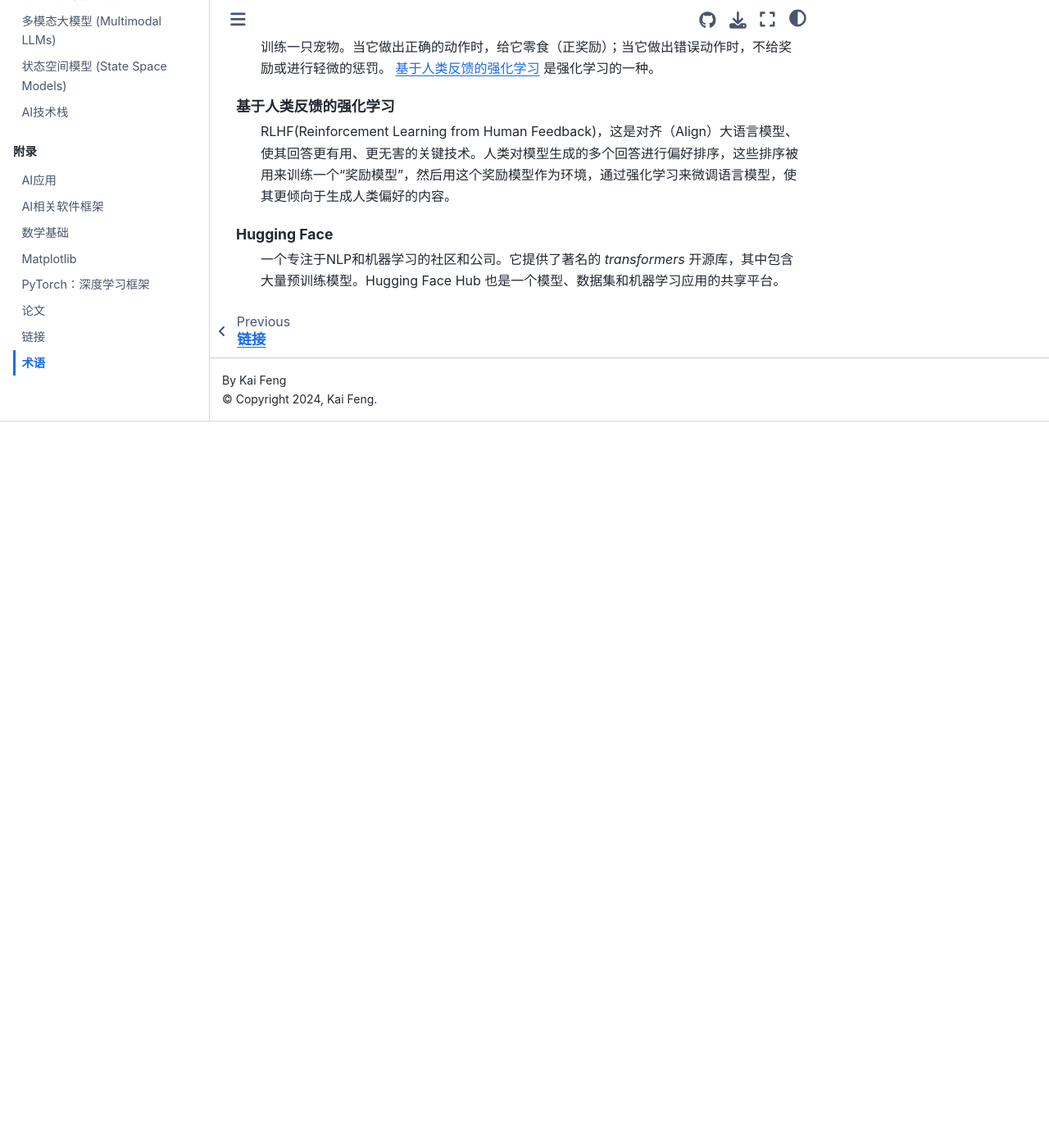
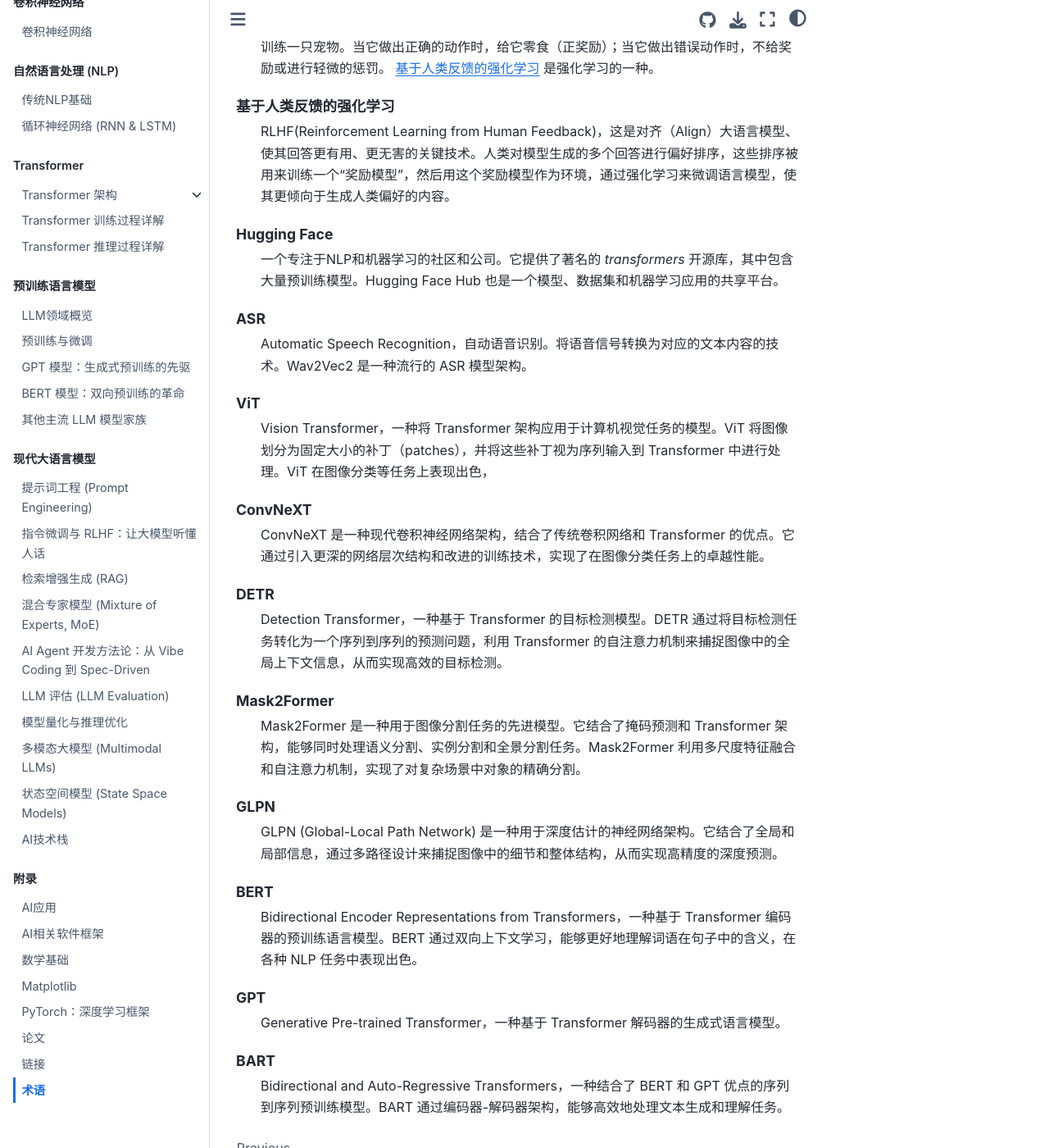
Before and after one commit to kaifeng/llm-learn, a Sphinx documentation site: the page built from source/appendix/glossary.rst, in a window 1280 px wide and 1400 px high, scrolled down 3479 px. Shown: the whole window at 82% size. Built offline with Sphinx 7.4.7 and the Sphinx Book theme 1.1.4, drawn with Linux system fonts in a browser that asks for light colours; before the commit the page ends 3993 px from its top, so only the background shows below that.

Commit message:
Terms of transformer variants

```diff
--- a/source/appendix/glossary.rst
+++ b/source/appendix/glossary.rst
@@ -97,3 +97,30 @@
 
     Hugging Face
         一个专注于NLP和机器学习的社区和公司。它提供了著名的 `transformers` 开源库，其中包含大量预训练模型。Hugging Face Hub 也是一个模型、数据集和机器学习应用的共享平台。
+
+    ASR
+        Automatic Speech Recognition，自动语音识别。将语音信号转换为对应的文本内容的技术。Wav2Vec2 是一种流行的 ASR 模型架构。
+
+    ViT
+        Vision Transformer，一种将 Transformer 架构应用于计算机视觉任务的模型。ViT 将图像划分为固定大小的补丁（patches），并将这些补丁视为序列输入到 Transformer 中进行处理。ViT 在图像分类等任务上表现出色，
+
+    ConvNeXT
+        ConvNeXT 是一种现代卷积神经网络架构，结合了传统卷积网络和 Transformer 的优点。它通过引入更深的网络层次结构和改进的训练技术，实现了在图像分类任务上的卓越性能。
+
+    DETR
+        Detection Transformer，一种基于 Transformer 的目标检测模型。DETR 通过将目标检测任务转化为一个序列到序列的预测问题，利用 Transformer 的自注意力机制来捕捉图像中的全局上下文信息，从而实现高效的目标检测。
+
+    Mask2Former
+        Mask2Former 是一种用于图像分割任务的先进模型。它结合了掩码预测和 Transformer 架构，能够同时处理语义分割、实例分割和全景分割任务。Mask2Former 利用多尺度特征融合和自注意力机制，实现了对复杂场景中对象的精确分割。
+
+    GLPN
+        GLPN (Global-Local Path Network) 是一种用于深度估计的神经网络架构。它结合了全局和局部信息，通过多路径设计来捕捉图像中的细节和整体结构，从而实现高精度的深度预测。
+
+    BERT
+        Bidirectional Encoder Representations from Transformers，一种基于 Transformer 编码器的预训练语言模型。BERT 通过双向上下文学习，能够更好地理解词语在句子中的含义，在各种 NLP 任务中表现出色。
+
+    GPT
+        Generative Pre-trained Transformer，一种基于 Transformer 解码器的生成式语言模型。
+
+    BART
+        Bidirectional and Auto-Regressive Transformers，一种结合了 BERT 和 GPT 优点的序列到序列预训练模型。BART 通过编码器-解码器架构，能够高效地处理文本生成和理解任务。
```
